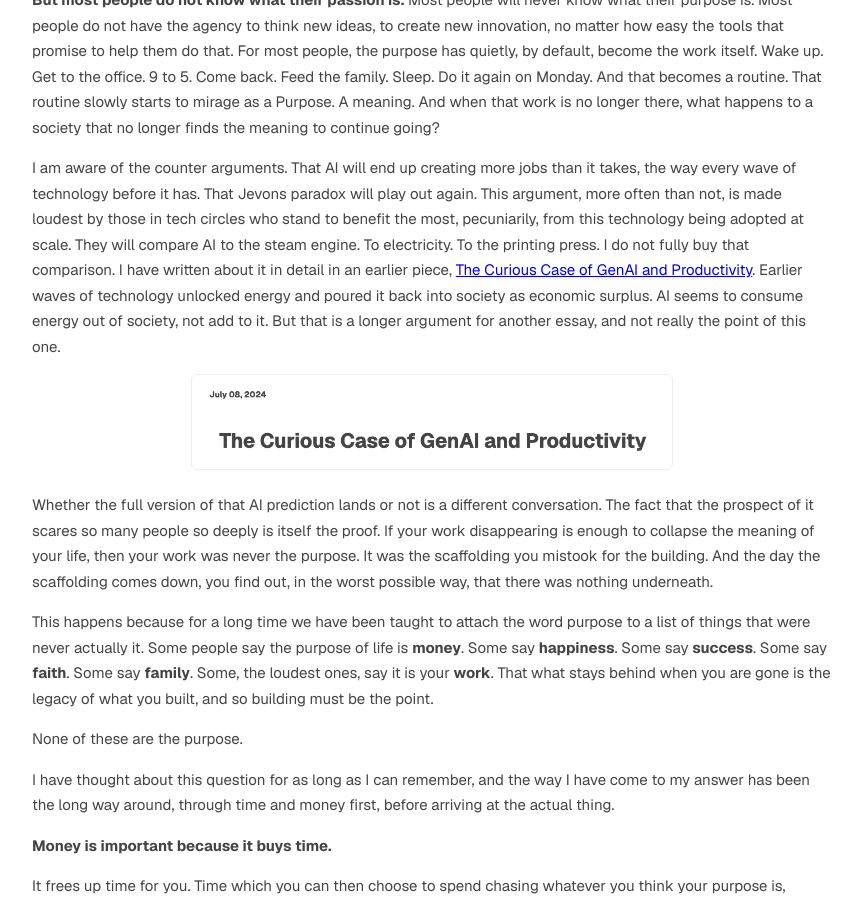
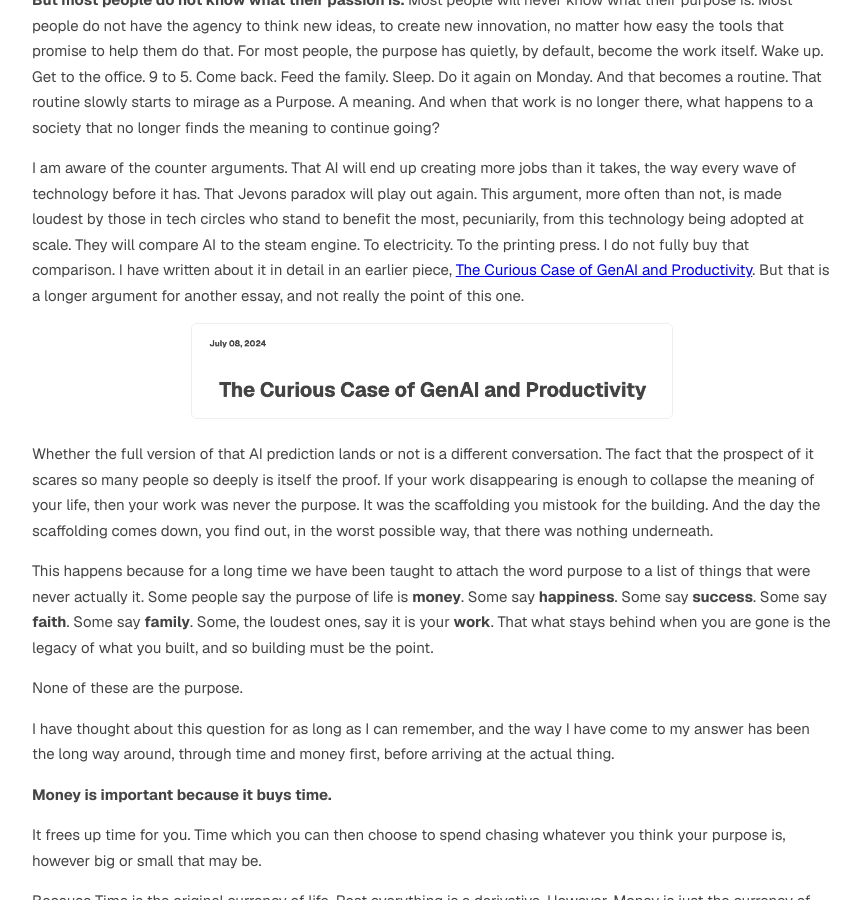
Before and after one commit to trmanish/trmanish.github.io, a Jekyll site: the page built from _posts/2026-05-14-the-purpose-of-life-is-people-letting-them-go-is-the-goal.md, in a window 1280 px wide and 900 px high, scrolled down 1199 px. Shown: the whole window, without its empty margins (208-1069 px from the left). Built offline with Jekyll 4.4.1, drawn with Linux system fonts in a browser that asks for light colours.

Commit message:
Trim energy-surplus tangent from Jevons paragraph

```diff
--- a/_posts/2026-05-14-the-purpose-of-life-is-people-letting-them-go-is-the-goal.md
+++ b/_posts/2026-05-14-the-purpose-of-life-is-people-letting-them-go-is-the-goal.md
@@ -31,7 +31,7 @@ But this is a borrowed answer. And borrowed answers do not survive the moment th
 
 **But most people do not know what their passion is.** Most people will never know what their purpose is. Most people do not have the agency to think new ideas, to create new innovation, no matter how easy the tools that promise to help them do that. For most people, the purpose has quietly, by default, become the work itself. Wake up. Get to the office. 9 to 5. Come back. Feed the family. Sleep. Do it again on Monday. And that becomes a routine. That routine slowly starts to mirage as a Purpose. A meaning. And when that work is no longer there, what happens to a society that no longer finds the meaning to continue going?
 
-I am aware of the counter arguments. That AI will end up creating more jobs than it takes, the way every wave of technology before it has. That Jevons paradox will play out again. This argument, more often than not, is made loudest by those in tech circles who stand to benefit the most, pecuniarily, from this technology being adopted at scale. They will compare AI to the steam engine. To electricity. To the printing press. I do not fully buy that comparison. I have written about it in detail in an earlier piece, [The Curious Case of GenAI and Productivity](/2024/07/08/genai-productivity.html). Earlier waves of technology unlocked energy and poured it back into society as economic surplus. AI seems to consume energy out of society, not add to it. But that is a longer argument for another essay, and not really the point of this one.
+I am aware of the counter arguments. That AI will end up creating more jobs than it takes, the way every wave of technology before it has. That Jevons paradox will play out again. This argument, more often than not, is made loudest by those in tech circles who stand to benefit the most, pecuniarily, from this technology being adopted at scale. They will compare AI to the steam engine. To electricity. To the printing press. I do not fully buy that comparison. I have written about it in detail in an earlier piece, [The Curious Case of GenAI and Productivity](/2024/07/08/genai-productivity.html). But that is a longer argument for another essay, and not really the point of this one.
 
 <div align="center">
   <a href="/2024/07/08/genai-productivity.html">
```
